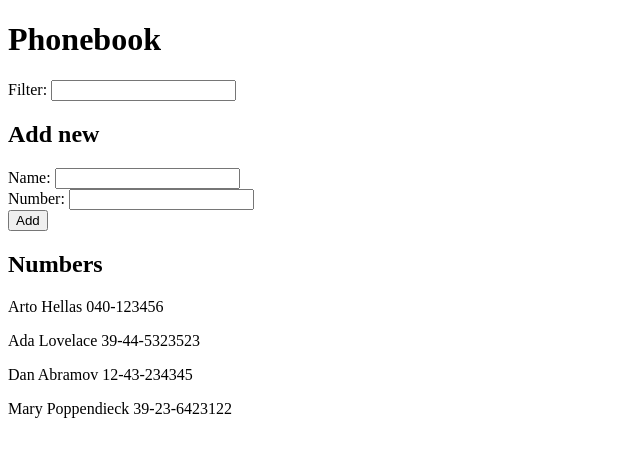
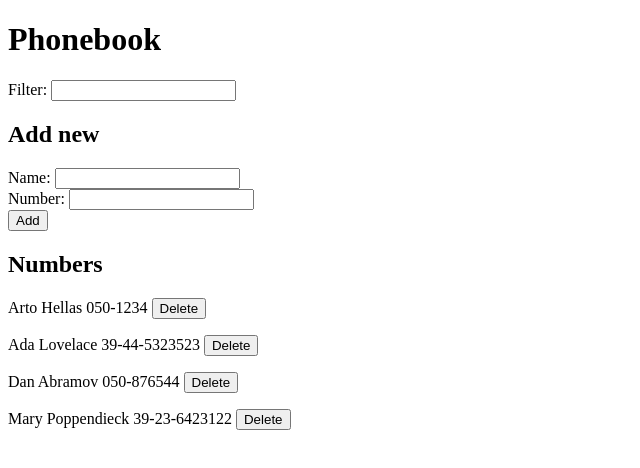
Before and after one commit to yannjor/fullstackopen, a React (Create React App) app in the folder part2/phonebook/: page / in a window 1280 px wide. Shown: the top 468 px of the page, without its empty margins (0-640 px from the left). Built offline with nearby package versions, Linux system fonts and the light colour scheme; data requests are answered from the project's data file.

Commit message:
Add solution for part 2d

```diff
--- a/part2/phonebook/db.json
+++ b/part2/phonebook/db.json
@@ -2,7 +2,7 @@
   "persons": [
     {
       "name": "Arto Hellas",
-            "number": "040-123456",
+      "number": "050-1234",
       "id": 1
     },
     {
@@ -12,7 +12,7 @@
     },
     {
       "name": "Dan Abramov",
-            "number": "12-43-234345",
+      "number": "050-876544",
       "id": 3
     },
     {
--- a/part2/phonebook/package.json
+++ b/part2/phonebook/package.json
@@ -15,7 +15,8 @@
     "start": "react-scripts start",
     "build": "react-scripts build",
     "test": "react-scripts test",
-    "eject": "react-scripts eject"
+    "eject": "react-scripts eject",
+    "server": "json-server -p3001 --watch db.json"
   },
   "eslintConfig": {
     "extends": "react-app"
@@ -31,5 +32,8 @@
       "last 1 firefox version",
       "last 1 safari version"
     ]
+  },
+  "devDependencies": {
+    "json-server": "^0.16.1"
   }
 }
--- a/part2/phonebook/src/App.js
+++ b/part2/phonebook/src/App.js
@@ -12,9 +12,10 @@ const App = () => {
   const [newNumber, setNewNumber] = useState('');
   const [filter, setFilter] = useState('');
 
+  const db_url = 'http://localhost:3001/persons';
 
   useEffect(() => {
-    axios.get('http://localhost:3001/persons').then(res => {
+    axios.get(db_url).then(res => {
       setPersons(res.data);
     });
   }, []);
@@ -24,12 +25,38 @@ const App = () => {
   const addPerson = (event) => {
     event.preventDefault();
     if (persons.some(person => person.name === newName)) {
-      alert(`${newName} is already in the phonebook`);
+      if (window.confirm(`${newName} is already added to the phonebook, replace the old number with a new one?`)) {
+        const person = persons.find(p => p.name === newName);
+        const changedPerson = { ...person, number: newNumber };
+        axios
+          .put(db_url.concat(`/${person.id}`), changedPerson)
+          .then(res => {
+            setPersons(persons.map(p => p.id === person.id ? res.data : p));
+            setNewName('');
+            setNewNumber('');
+          });
+      }
     } else {
-      setPersons(persons.concat({ name: newName, number: newNumber }));
+      const newPerson = { name: newName, number: newNumber };
+      axios
+        .post(db_url, newPerson)
+        .then(res => {
+          setPersons(persons.concat(newPerson));
+          setNewName('');
+          setNewNumber('');
+        });
     }
-    setNewName('');
-    setNewNumber('');
+  };
+
+
+  const deletePerson = (person) => {
+    if (window.confirm(`Delete ${person.name}?`)) {
+      axios
+        .delete(db_url.concat(`/${person.id}`))
+        .then(res => {
+          setPersons(persons.filter(p => p.id !== person.id));
+        });
+    }
   };
 
 
@@ -40,7 +67,11 @@ const App = () => {
       <AddPersonForm addPerson={addPerson} newName={newName} newNumber={newNumber}
         setNewName={setNewName} setNewNumber={setNewNumber} />
       <h2>Numbers</h2>
-      <Persons persons={persons} filter={filter} />
+      <Persons
+        persons={persons}
+        filter={filter}
+        deletePerson={deletePerson}
+      />
     </>
   );
 };
--- a/part2/phonebook/src/Person.js
+++ b/part2/phonebook/src/Person.js
@@ -1,7 +1,8 @@
 import React from 'react';
 
-const Person = ({ name, number }) => {
-    return <p>{name} {number}</p>;
+const Person = ({ person, deletePerson }) => {
+    return <p>{person.name} {person.number} <button
+        onClick={() => deletePerson(person)}>Delete</button></p>;
 };
 
 export default Person;
--- a/part2/phonebook/src/Persons.js
+++ b/part2/phonebook/src/Persons.js
@@ -1,12 +1,11 @@
 import React from 'react';
 import Person from './Person';
 
-const Persons = ({ persons, filter }) => {
+const Persons = ({ persons, filter, deletePerson }) => {
     if (filter === '') {
         return (
             <>
-                {persons.map(person => <Person key={person.name} name={person.name}
-                    number={person.number} />)}
+                {persons.map(person => <Person key={person.name} person={person} deletePerson={deletePerson} />)}
             </>
         );
     } else {
@@ -14,8 +13,7 @@ const Persons = ({ persons, filter }) => {
             person.name.toLowerCase().includes(filter.toLowerCase()));
         return (
             <>
-                {personsFiltered.map(person => <Person key={person.name} name={person.name}
-                    number={person.number} />)}
+                {personsFiltered.map(person => <Person key={person.name} person={person} deletePerson={deletePerson} />)}
             </>
         );
 
```
Also changed, not shown: 1 other file (tests, documents, lock files or other folders). Lines whose indentation alone changed are shown as unchanged.
